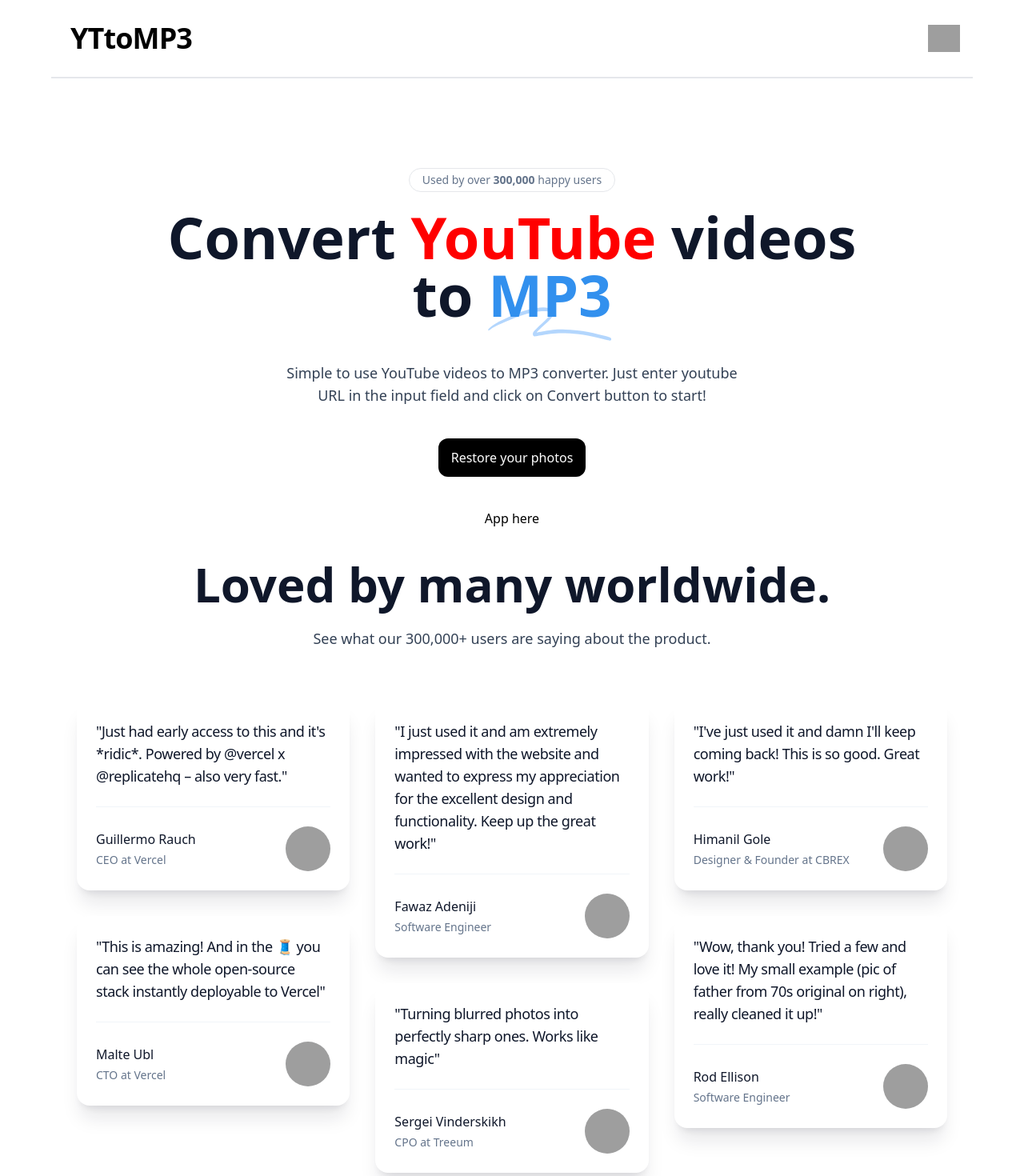
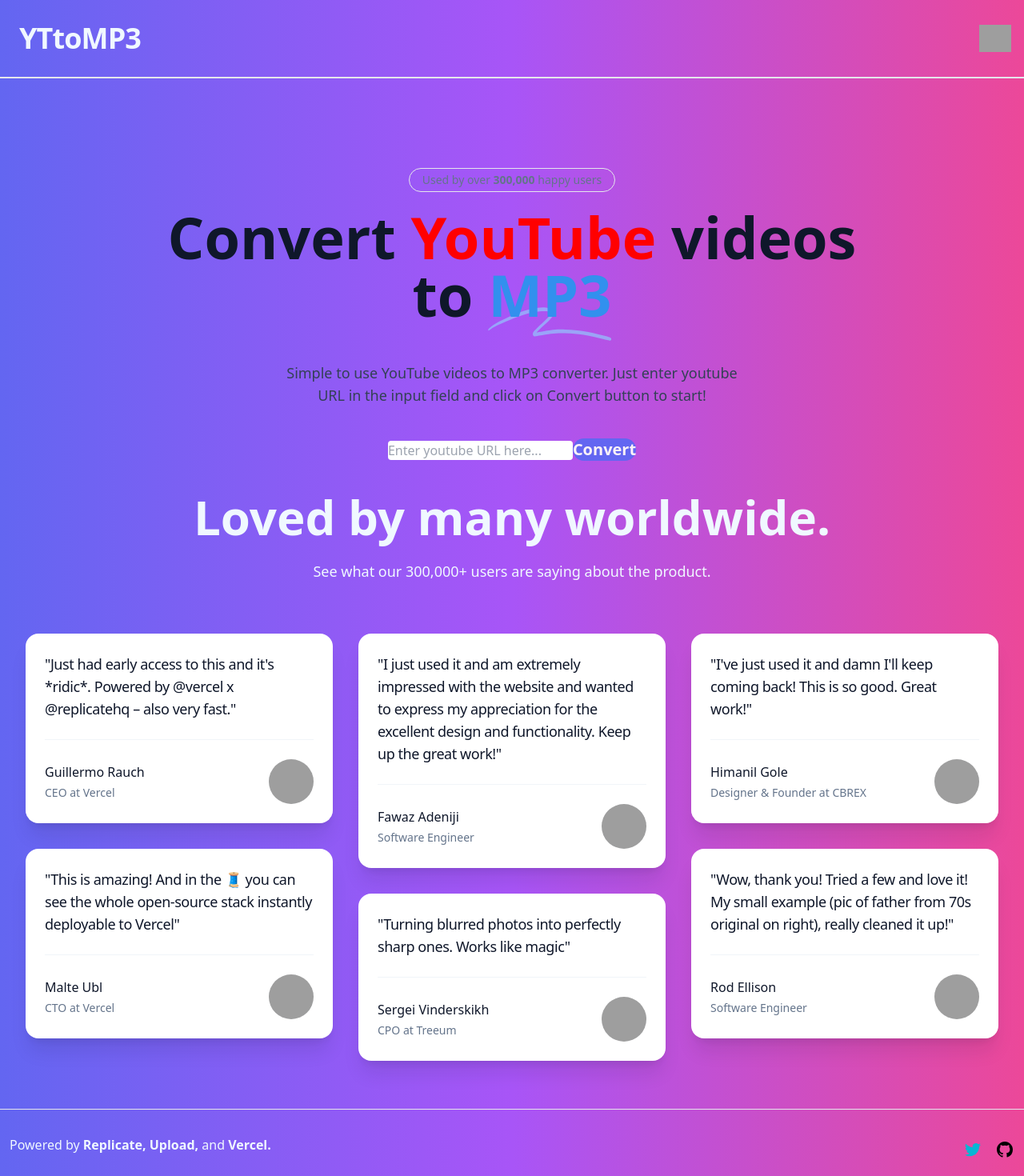
Before and after one commit to N-Hidaya/YTtoMP3, a Next.js app: page / in a window 1280 px wide. Shown: the top 1470 px of the page at 80% size. Built offline with nearby package versions, Linux system fonts and the light colour scheme; grey boxes are pictures that could not be loaded.

Commit message:
Edited some colors

```diff
--- a/components/Footer.tsx
+++ b/components/Footer.tsx
@@ -2,7 +2,7 @@
 
 export default function Footer() {
   return (
-    <footer className="text-center h-16 sm:h-20 w-full sm:pt-2 pt-4 border-t mt-5 flex sm:flex-row flex-col justify-between items-center px-3 space-y-3 sm:mb-0 mb-3">
+    <footer className="text-[#F0F8FF] text-center h-16 sm:h-20 w-full sm:pt-2 pt-4 border-t mt-5 flex sm:flex-row flex-col justify-between items-center px-3 space-y-3 sm:mb-0 mb-3">
       <div>
         Powered by{" "}
         <a
@@ -36,7 +36,7 @@
         >
           <svg
             aria-hidden="true"
-            className="h-6 w-6 fill-slate-500 group-hover:fill-slate-700"
+            className="h-6 w-6 fill-cyan-500 group-hover:fill-cyan-700"
           >
             <path d="M8.29 20.251c7.547 0 11.675-6.253 11.675-11.675 0-.178 0-.355-.012-.53A8.348 8.348 0 0 0 22 5.92a8.19 8.19 0 0 1-2.357.646 4.118 4.118 0 0 0 1.804-2.27 8.224 8.224 0 0 1-2.605.996 4.107 4.107 0 0 0-6.993 3.743 11.65 11.65 0 0 1-8.457-4.287 4.106 4.106 0 0 0 1.27 5.477A4.073 4.073 0 0 1 2.8 9.713v.052a4.105 4.105 0 0 0 3.292 4.022 4.093 4.093 0 0 1-1.853.07 4.108 4.108 0 0 0 3.834 2.85A8.233 8.233 0 0 1 2 18.407a11.615 11.615 0 0 0 6.29 1.84" />
           </svg>
@@ -48,7 +48,7 @@
         >
           <svg
             aria-hidden="true"
-            className="h-6 w-6 fill-slate-500 group-hover:fill-slate-700"
+            className="h-6 w-6 fill-black group-hover:fill-slate-700"
           >
             <path d="M12 2C6.477 2 2 6.484 2 12.017c0 4.425 2.865 8.18 6.839 9.504.5.092.682-.217.682-.483 0-.237-.008-.868-.013-1.703-2.782.605-3.369-1.343-3.369-1.343-.454-1.158-1.11-1.466-1.11-1.466-.908-.62.069-.608.069-.608 1.003.07 1.531 1.032 1.531 1.032.892 1.53 2.341 1.088 2.91.832.092-.647.35-1.088.636-1.338-2.22-.253-4.555-1.113-4.555-4.951 0-1.093.39-1.988 1.029-2.688-.103-.253-.446-1.272.098-2.65 0 0 .84-.27 2.75 1.026A9.564 9.564 0 0 1 12 6.844a9.59 9.59 0 0 1 2.504.337c1.909-1.296 2.747-1.027 2.747-1.027.546 1.379.202 2.398.1 2.651.64.7 1.028 1.595 1.028 2.688 0 3.848-2.339 4.695-4.566 4.943.359.309.678.92.678 1.855 0 1.338-.012 2.419-.012 2.747 0 .268.18.58.688.482A10.02 10.02 0 0 0 22 12.017C22 6.484 17.522 2 12 2Z" />
           </svg>
--- a/components/Header.tsx
+++ b/components/Header.tsx
@@ -5,7 +5,7 @@
   return (
     <header className="flex justify-between items-center w-full mt-5 border-b-2 pb-7 sm:px-4 px-2">
       <Link href="/" className="flex space-x-2">
-        <h1 className="sm:text-4xl text-2xl font-bold ml-2 tracking-tight">
+        <h1 className="text-[#F0F8FF] sm:text-4xl text-2xl font-bold ml-2 tracking-tight">
           YTtoMP3
         </h1>
       </Link>
--- a/components/Testimonials.tsx
+++ b/components/Testimonials.tsx
@@ -78,10 +78,10 @@
     >
       <div className="mx-auto px-4 sm:px-6 lg:px-8">
         <div className="mx-auto md:text-center">
-          <h1 className="mx-auto max-w-4xl font-display text-4xl font-bold tracking-normal text-slate-900 sm:text-6xl">
+          <h1 className="mx-auto max-w-4xl font-display text-4xl font-bold tracking-normal text-[#F0F8FF] sm:text-6xl">
             Loved by many worldwide.
           </h1>
-          <p className="mx-auto mt-6 max-w-xl text-lg text-slate-700 leading-7">
+          <p className="mx-auto mt-6 max-w-xl text-lg text-[#F0F8FF] leading-7">
             See what our 300,000+ users are saying about the product.
           </p>
         </div>
--- a/pages/index.tsx
+++ b/pages/index.tsx
@@ -9,19 +9,19 @@
 
 const Home: NextPage = () => {
   return (
-    <div className="flex max-w-6xl mx-auto flex-col items-center justify-center py-2 min-h-screen">
+    <div className="bg-gradient-to-r from-indigo-500 via-purple-500 to-pink-500  flex  mx-auto flex-col items-center justify-center py-2 min-h-screen">
       <Head>
         <title>YT to MP3 Converter</title>
       </Head>
       <Header />
       <main className="flex flex-1 w-full flex-col items-center justify-center text-center px-4 sm:mt-28 mt-20">
         <p
-          className="border rounded-2xl py-1 px-4 text-slate-500 text-sm mb-5 hover:scale-105 transition duration-300 ease-in-out"
+          className="text-[#F0F8FF] border rounded-2xl py-1 px-4 text-slate-500 text-sm mb-5 hover:scale-105 transition duration-300 ease-in-out"
         >
           Used by over <span className="font-semibold">300,000</span> happy
           users
         </p>
-        <h1 className="mx-auto max-w-4xl font-display text-5xl font-bold tracking-normal text-slate-900 sm:text-7xl">
+        <h1 className=" text-[#F0F8FF] mx-auto max-w-4xl font-display text-5xl font-bold tracking-normal text-slate-900 sm:text-7xl">
           Convert{" "}
           <span className="relative whitespace-nowrap text-[#FF0000]">
             <span className="relative">YouTube</span>
@@ -32,19 +32,18 @@
           </span>{" "}
         </h1>
 
-        <p className="mx-auto mt-12 max-w-xl text-lg text-slate-700 leading-7">
+        <p className="text-[#F0F8FF]  mx-auto mt-12 max-w-xl text-lg text-slate-700 leading-7">
           Simple to use YouTube videos to MP3 converter. Just enter youtube URL in the input field and click on Convert button to start!
         </p>
-        <div className="flex justify-center space-x-4">
-          <Link
-            className="bg-black rounded-xl text-white font-medium px-4 py-3 sm:mt-10 mt-8 hover:bg-black/80"
-            href="/"
-          >
-            Restore your photos
-          </Link>
-        </div>
+
         <div className="flex justify-between items-center w-full flex-col sm:mt-10 mt-6">
-          App here
+
+          <form>
+            <input className="rounded accent-pink-500" type="text" placeholder="Enter youtube URL here..." />
+            <button className="transition text-xl text-pink-50 ease-in-out rounded-full bg-indigo-500 hover:bg-indigo-100 hover:text-pink-400 font-semibold">Convert</button>
+          </form>
+
+
         </div>
       </main>
       <Testimonials />
```
